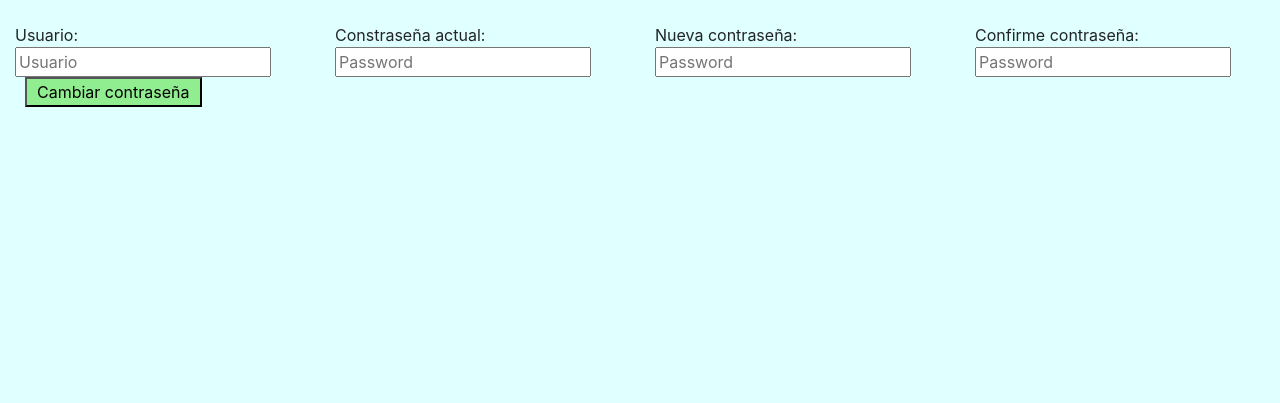
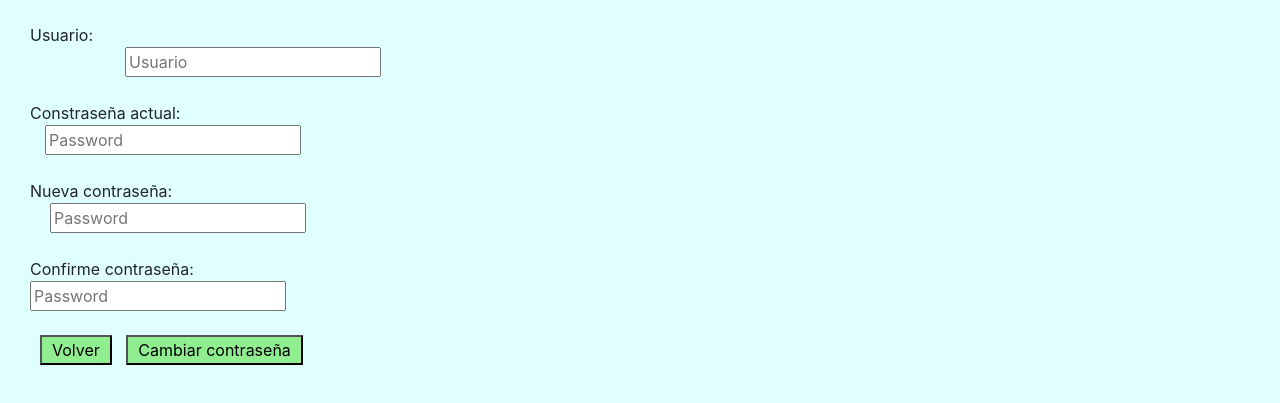
Before and after one commit to san99tiago/IOT_EIA, a website: page SERVERS/EJERCICIO_03_NODE/public/change_password.html in a window 1280 px wide. Shown: the part 137-540 px from the top of the page. Drawn offline with nearby package versions, Linux system fonts and the light colour scheme.

Commit message:
change password changes in style

```diff
--- a/SERVERS/EJERCICIO_03_NODE/public/change_password.html
+++ b/SERVERS/EJERCICIO_03_NODE/public/change_password.html
@@ -52,36 +52,45 @@
         <!-- NOTA: el "container-fluid" es indispensable para que se adapte correctamente al total de espacio -->
         <div class="container-fluid animated flipInX agregar-delay-2">
 
-            <!-- dentro de este container, creamos row, para dividir los inputs por igual -->
-            <div class="row">
-
             <!--Creamos las respectivas separaciones de las columnas para dividir simetricamente espacio  -->
             <!-- Agregamos ingreso de datos del usuario con ayuda de "inputs" -->
-                <div class="col-10 col-sm-3">
+            <div class="col-6 col-sm-3" >
                 Usuario:
-                    <input type="text" id="actual_usuario"  placeholder="Usuario">
+                <input type="text" id="actual_usuario"  placeholder="Usuario" style="position:relative; left:95px;">
             </div>
-                <div class="col-10 col-sm-3">
+
+            <br>
+
+            <div class="col-6 col-sm-3">
                 Constraseña actual:
-                    <input type="password" id="actual_password" placeholder="Password">
+                <input type="password" id="actual_password" placeholder="Password" style="position:relative; left:15px;">
             </div>
-                <div class="col-10 col-sm-3">
+
+            <br>
+
+            <div class="col-6 col-sm-3">
                 Nueva contraseña:
-                    <input type="password" id="new_password_1"  placeholder="Password">
+                <input type="password" id="new_password_1"  placeholder="Password" style="position:relative; left:20px;">
             </div>
-                <div class="col-10 col-sm-3">
+
+            <br>
+
+
+            <div class="col-6 col-sm-3">
                 Confirme contraseña:
                 <input type="password" id="new_password_2"  placeholder="Password">
             </div>
 
-                <br><br>
+            <br>
 
             <div class="col-10 col-sm-3">
+                <!-- Utilizaremos id de volver para procesar esto en JS -->
+                <button id="volver">Volver</button>
+
                 <!-- Utilizaremos id de change_password_button para procesar esto en JS -->
                 <button id="new_password_button">Cambiar contraseña</button>
             </div>
 
-            </div>
         </div>
 
         <!-- Agregamos change_password.js para procesar re-direccionamiento -->
```
Lines whose indentation alone changed are shown as unchanged.
